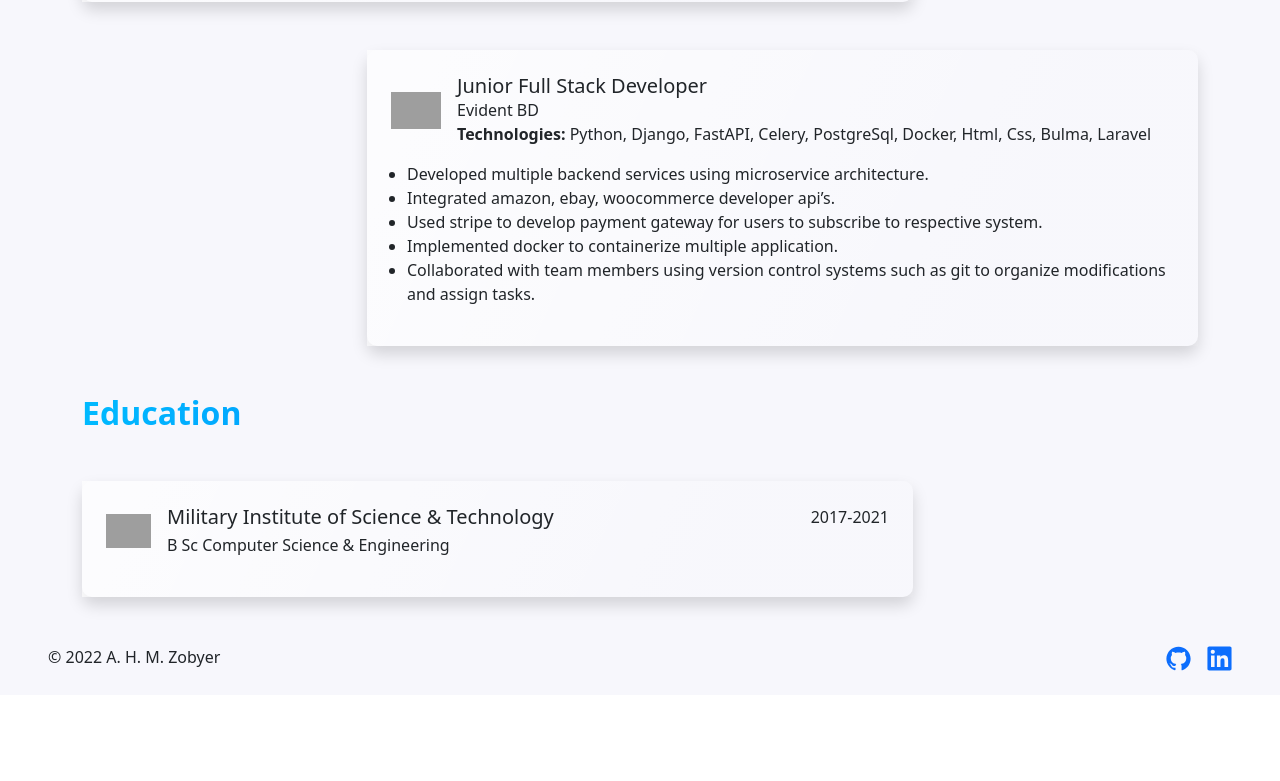
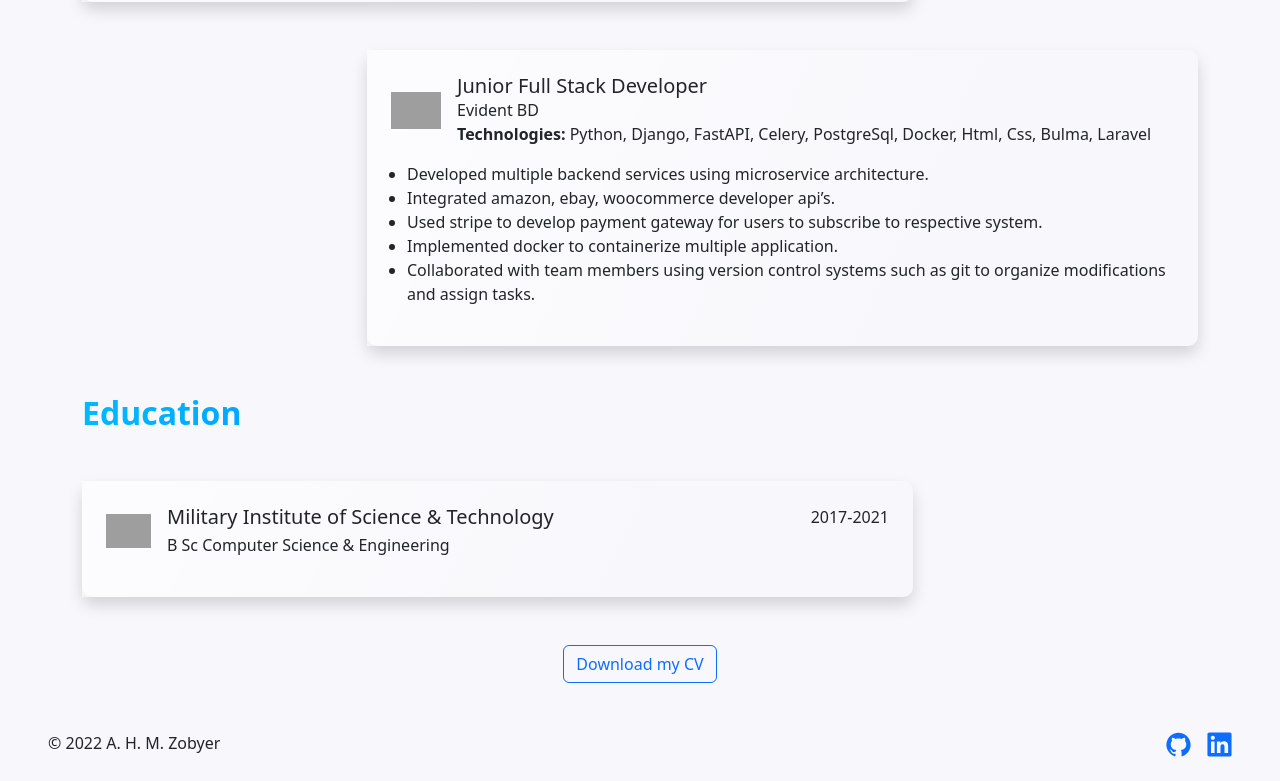
Before and after one commit to zobyer/Portfolio, a React (Create React App) app: page /experience in a window 1280 px wide. Shown: the part 548-1329 px from the top of the page. Before the commit the page ends 1243 px from the top, so only its background shows below. Built offline with nearby package versions, Linux system fonts and the light colour scheme; grey boxes are pictures that could not be loaded; a web font is replaced by a local one.

Commit message:
feat: cv download btn added on experience page

```diff
--- a/src/pages/work.tsx
+++ b/src/pages/work.tsx
@@ -4,6 +4,7 @@
 import ExperinceCard from "../components/work/experience-card";
 import Education from "../interfaces/education";
 import Experience from "../interfaces/experience";
+import { Link } from "react-router-dom";
 
 const ExperienceInfo: Experience[] = [
   {
@@ -102,6 +103,19 @@
         </div>
       </div>
 
+      <div className="d-flex justify-content-center mt-5">
+        <div className="container">
+          <Link
+            to="/Zobyer_cv.pdf"
+            className="btn btn-outline-primary"
+            target="_blank"
+            download
+          >
+            Download my CV
+          </Link>
+        </div>
+      </div>
+
       <Footer />
     </div>
   );
```
Also changed, not shown: src/assets/evident-logo.png (deleted), 1 other file (tests, documents, lock files or other folders).
